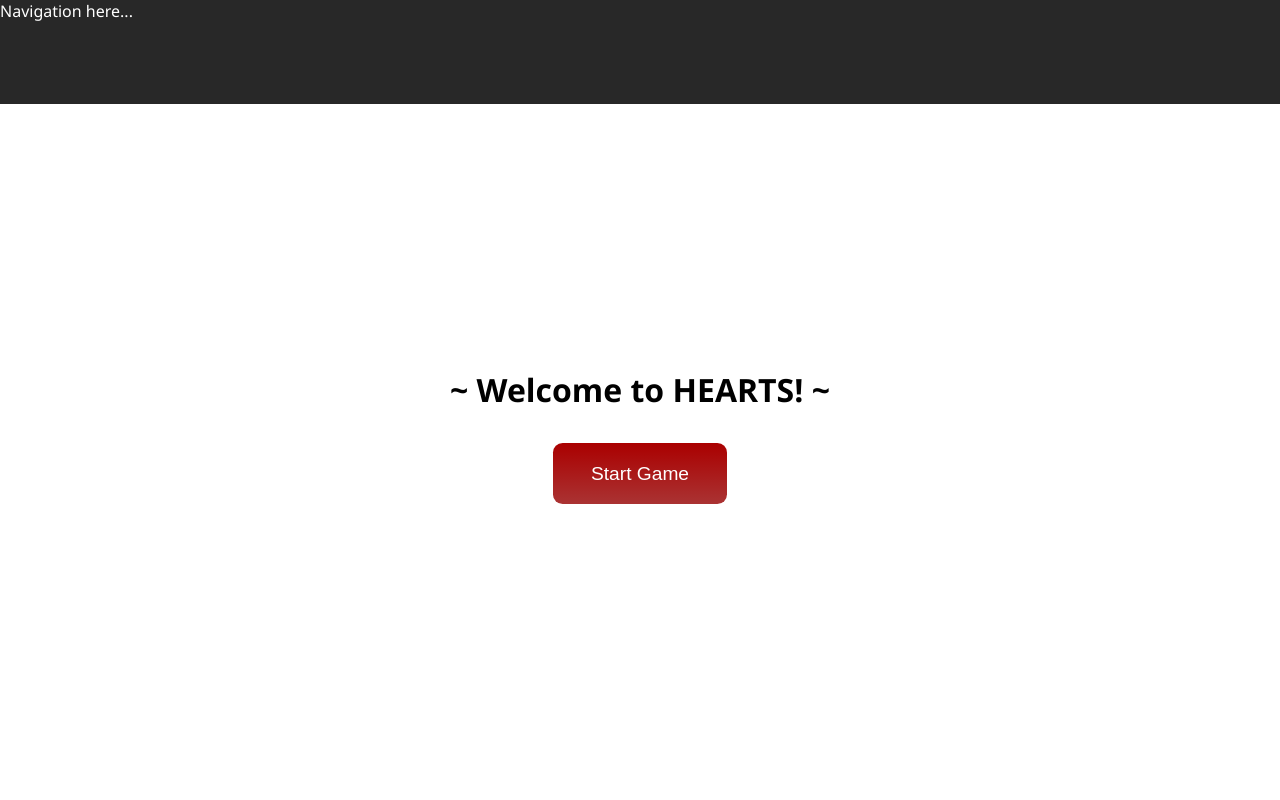
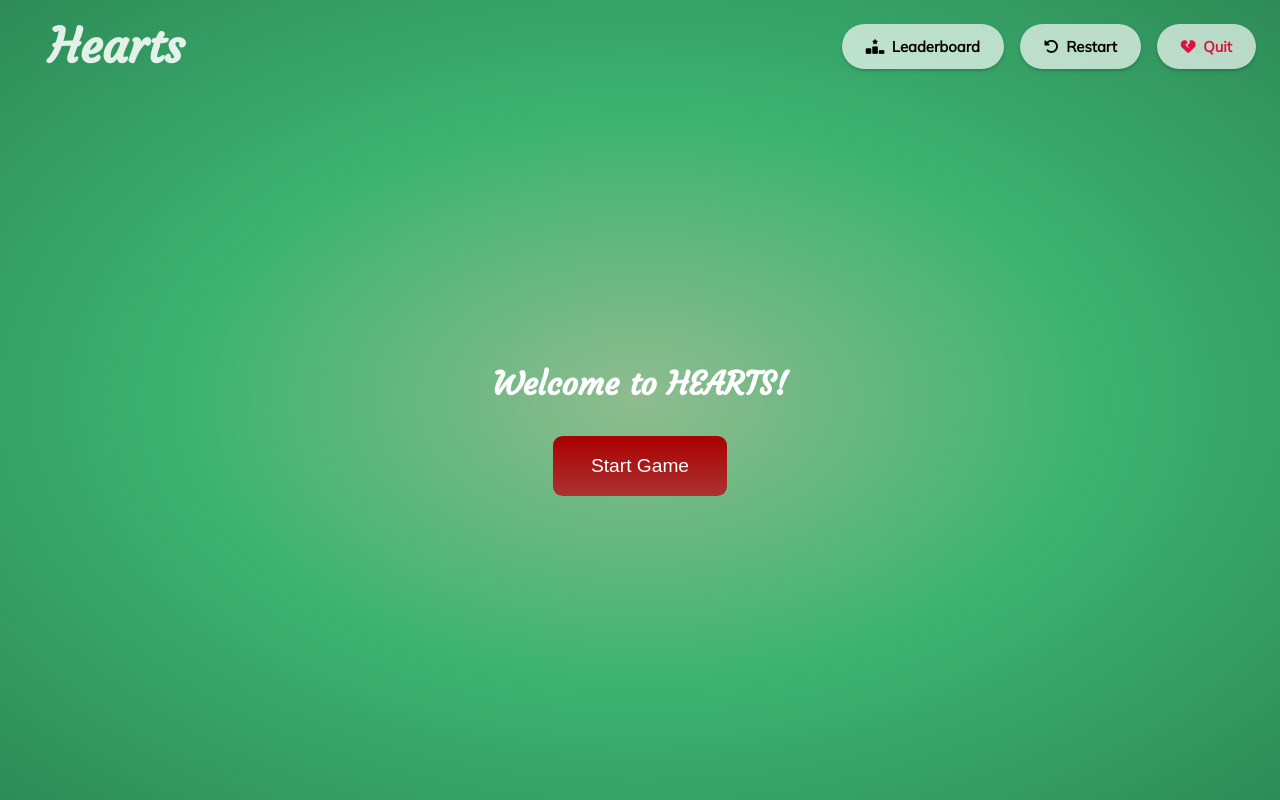
Before and after one commit to scinth/react-hearts-game, a React app: page / in a window 1280 px wide. Built offline with nearby package versions, Linux system fonts and the light colour scheme; no server answers.

Commit message:
navigation & slight modifications

```diff
--- a/src/components/GameView.js
+++ b/src/components/GameView.js
@@ -2,7 +2,7 @@ import React, { useEffect, useState } from 'react';
 import { useSelector } from 'react-redux';
 import styled from 'styled-components';
 import Trick from './Tricks';
-import Deck from './Deck';
+import Deck from './Pile';
 import Pass3Cards from './Pass3Cards';
 import { getPlaySequence } from '../logic';
 import { leadPlayerIndex, me } from '../logic/data';
@@ -13,7 +13,6 @@ const View = styled.div`
 	max-width: 950px;
 	margin-inline: auto;
 	height: stretch;
-	background: radial-gradient(darkseagreen, mediumseagreen, seagreen);
 	position: relative;
 `;
 
--- a/src/components/HomePage.js
+++ b/src/components/HomePage.js
@@ -4,14 +4,19 @@ import styled from 'styled-components';
 const Home = styled.div`
 	width: 100%;
 	height: stretch;
-	background-color: white;
 	display: flex;
 	flex-direction: column;
 	justify-content: center;
 	align-items: center;
+
+	h1 {
+		font-family: 'Courgette', sans-serif;
+		color: white;
+	}
 `;
 
 const StartButton = styled.button`
+	font-family: 'Malish', sans-serif;
 	font-size: 1.2rem;
 	margin: 2rem;
 	padding: 1em 2em;
@@ -24,7 +29,7 @@ const StartButton = styled.button`
 function HomePage({ startGame }) {
 	return (
 		<Home>
-			<h1>~ Welcome to HEARTS! ~</h1>
+			<h1>Welcome to HEARTS!</h1>
 			<StartButton onClick={() => startGame()}>Start Game</StartButton>
 		</Home>
 	);
--- a/src/components/Navigation.js
+++ b/src/components/Navigation.js
@@ -3,13 +3,91 @@ import styled from 'styled-components';
 
 const Nav = styled.nav`
 	width: 100%;
-	height: 15vh;
-	color: white;
-	background-color: #282828;
+	color: #333;
+	background-color: transparent;
+	display: flex;
+	justify-content: space-between;
+	align-items: center;
+
+	> * {
+		margin: 0 1.5rem;
+	}
+
+	.game-title {
+		font-family: 'Courgette', cursive;
+		font-size: 2.96rem;
+		color: #ffffffdd;
+	}
+
+	.game-title,
+	button {
+		font-weight: bold;
+		padding: 0.8rem 1.5rem;
+	}
+
+	ul {
+		list-style-type: none;
+
+		li {
+			display: inline-block;
+
+			i {
+				padding-right: 0.5em;
+			}
+
+			button {
+				font-family: 'Mulish', sans-serif;
+				font-size: 0.93rem;
+				color: black;
+				background-color: #ffffffaa;
+				border: none;
+				border-radius: 8rem;
+				margin: 1.5rem 0.5rem;
+				box-shadow: 0 2px 4px -1px rgb(0, 0, 0, 0.3);
+
+				&:hover {
+					transform: scale(1.05);
+					transition: transform 0.18s ease;
+				}
+			}
+
+			&:last-child button {
+				margin-right: 0;
+				color: crimson;
+			}
+		}
+	}
 `;
 
 function Navigation() {
-	return <Nav>Navigation here...</Nav>;
+	return (
+		<Nav>
+			<div>
+				{/* <img src="" alt="Hearts logo" /> */}
+				<span className='game-title'>Hearts</span>
+			</div>
+			<ul>
+				<li>
+					<button>
+						<i className='fa-solid fa-ranking-star' />
+						Leaderboard
+					</button>
+				</li>
+				<li>
+					<button>
+						<i className='fa-solid fa-rotate-left' />
+						Restart
+					</button>
+				</li>
+				<li>
+					<button>
+						<i className='fa-solid fa-heart-crack' />
+						Quit
+					</button>
+				</li>
+			</ul>
+		</Nav>
+	);
 }
 
 export default Navigation;
--- a/src/components/Deck.js
+++ b/src/components/Pile.js
@@ -11,7 +11,7 @@ const Cards = styled.div`
 	${props => props.position};
 `;
 
-function Deck({ player, cards, selectCard }) {
+function Pile({ player, cards, selectCard }) {
 	let position = null;
 	switch (player) {
 		case 'north':
@@ -25,10 +25,10 @@ function Deck({ player, cards, selectCard }) {
 			break;
 		case 'east':
 			position = `
-        inset: 150px 20px 20px auto;
+        inset: 20px 20px 20px auto;
         flex-direction: column;
         & img:not(:first-child) {
-          margin-top: -90px;
+          margin-top: calc(-9vh - 2.75vw);
         }
       `;
 			break;
@@ -47,7 +47,7 @@ function Deck({ player, cards, selectCard }) {
         inset: 20px auto 150px 20px;
         flex-direction: column;
         & img:not(:first-child) {
-          margin-top: -90px;
+          margin-top: calc(-9vh - 2.75vw);
         }
       `;
 			break;
@@ -75,4 +75,4 @@ function Deck({ player, cards, selectCard }) {
 	);
 }
 
-export default Deck;
+export default Pile;
--- a/src/main.css
+++ b/src/main.css
@@ -1,3 +1,4 @@
+@import url('https://fonts.googleapis.com/css2?family=Mulish&family=Courgette&display=swap');
 * {
 	margin: 0;
 	padding: 0;
@@ -19,6 +20,7 @@ body {
 	min-height: 100%;
 	color: black;
 	background-color: white;
+	background: radial-gradient(darkseagreen, mediumseagreen, seagreen);
 }
 #root {
 	width: 100%;
--- a/src/template.html
+++ b/src/template.html
@@ -5,6 +5,7 @@
 		<meta http-equiv="X-UA-Compatible" content="IE=edge" />
 		<meta name="viewport" content="width=device-width, initial-scale=1.0" />
 		<title>Hearts</title>
+		<script src="https://kit.fontawesome.com/52378a1b3e.js" crossorigin="anonymous"></script>
 	</head>
 	<body>
 		<div id="root"></div>
```
